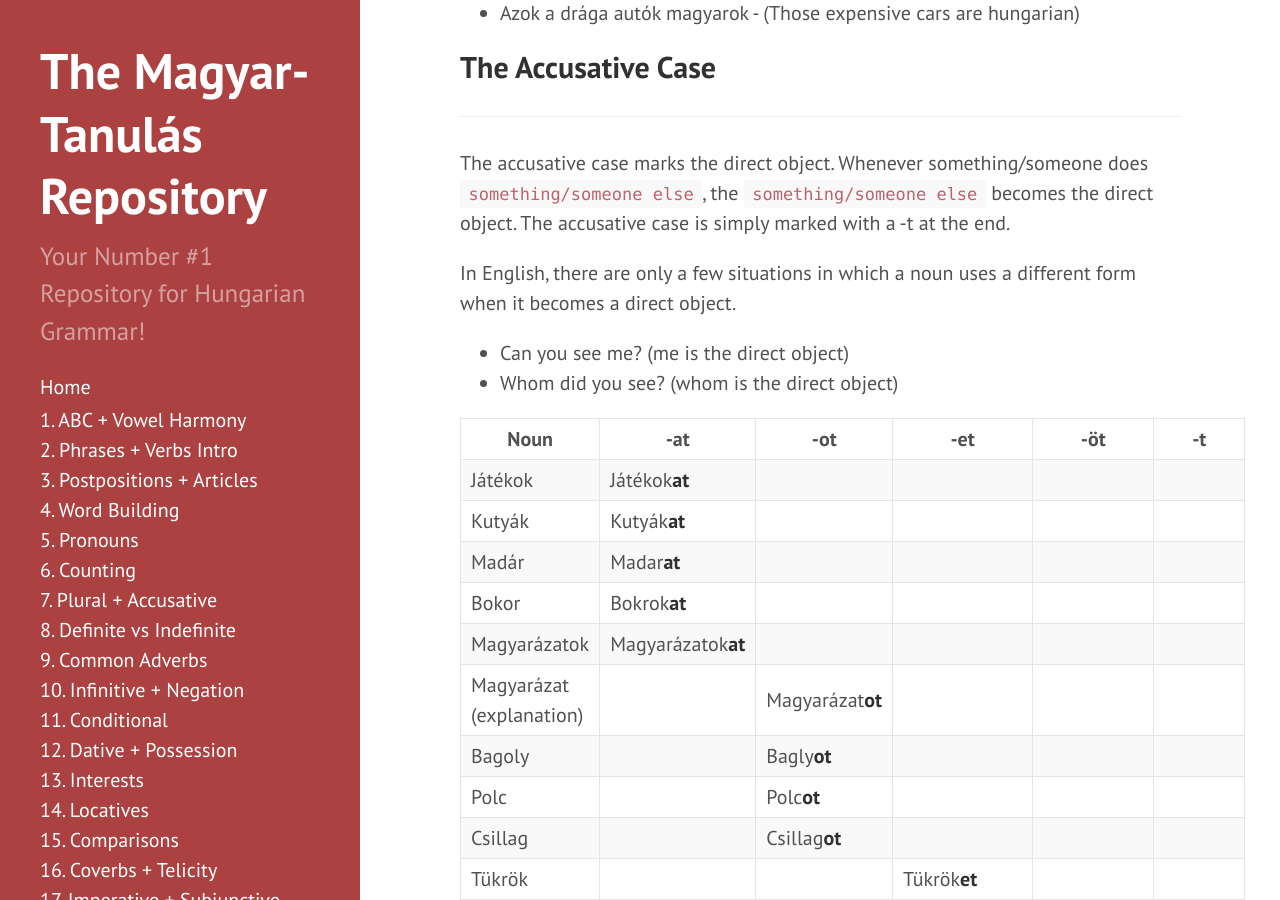
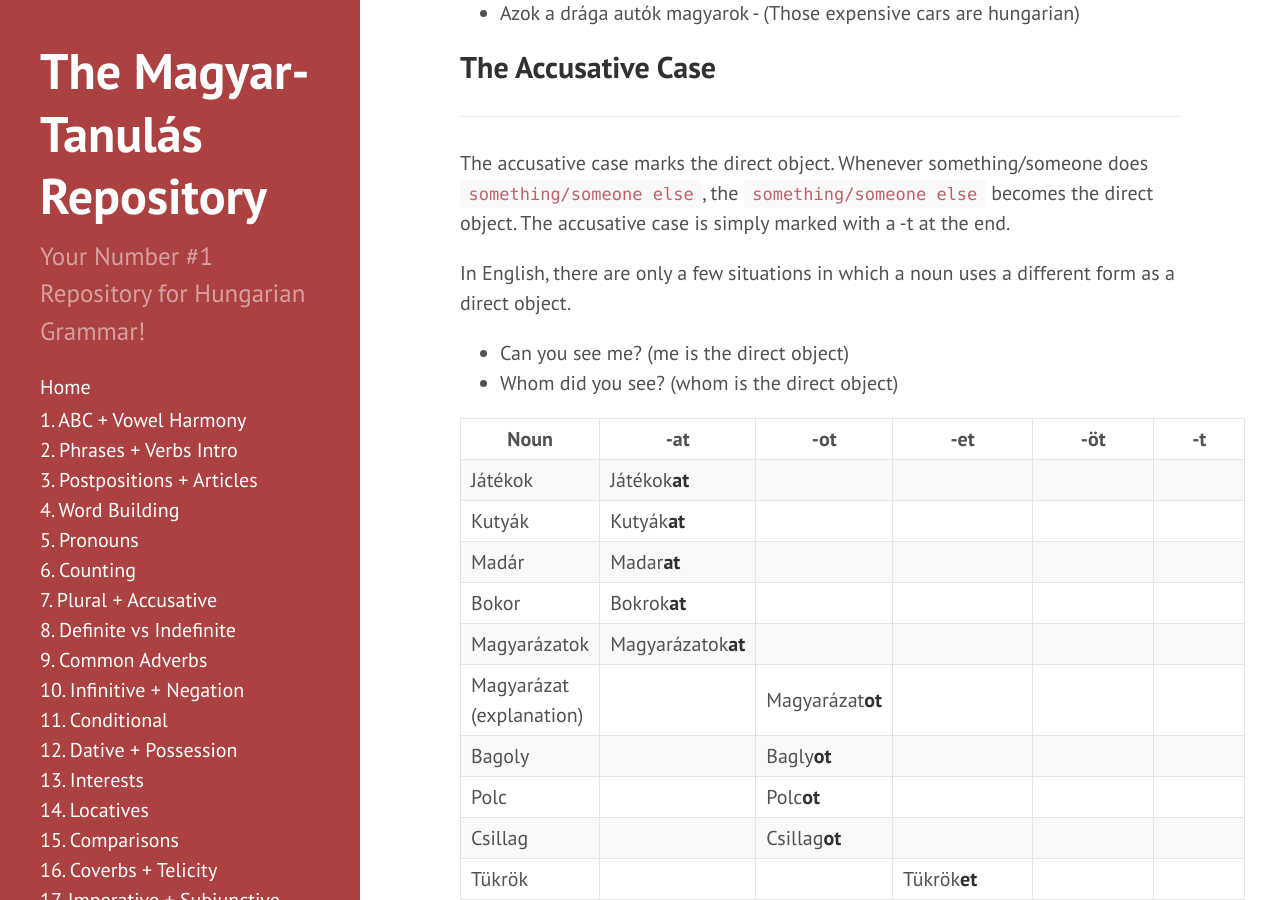
Before and after one commit to Magyartanulas/magyartanulas.github.io, a Jekyll site: the page built from accusative_plurals.md, in a window 1280 px wide and 900 px high, scrolled down 3825 px. Built offline with Jekyll 4.4.1, drawn with Linux system fonts in a browser that asks for light colours; comment, search, counter and statistics services are not loaded.

Commit message:
Update accusative_plurals.md

```diff
--- a/accusative_plurals.md
+++ b/accusative_plurals.md
@@ -112,7 +112,7 @@
 The accusative case marks the direct object. Whenever something/someone does `something/someone else`,
 the `something/someone else` becomes the direct object. The accusative case is simply marked with a -t at the end.
 
-In English, there are only a few situations in which a noun uses a different form when it becomes a direct object.
+In English, there are only a few situations in which a noun uses a different form as a direct object.
 
 * Can you see me? (me is the direct object)
 * Whom did you see? (whom is the direct object)
```
